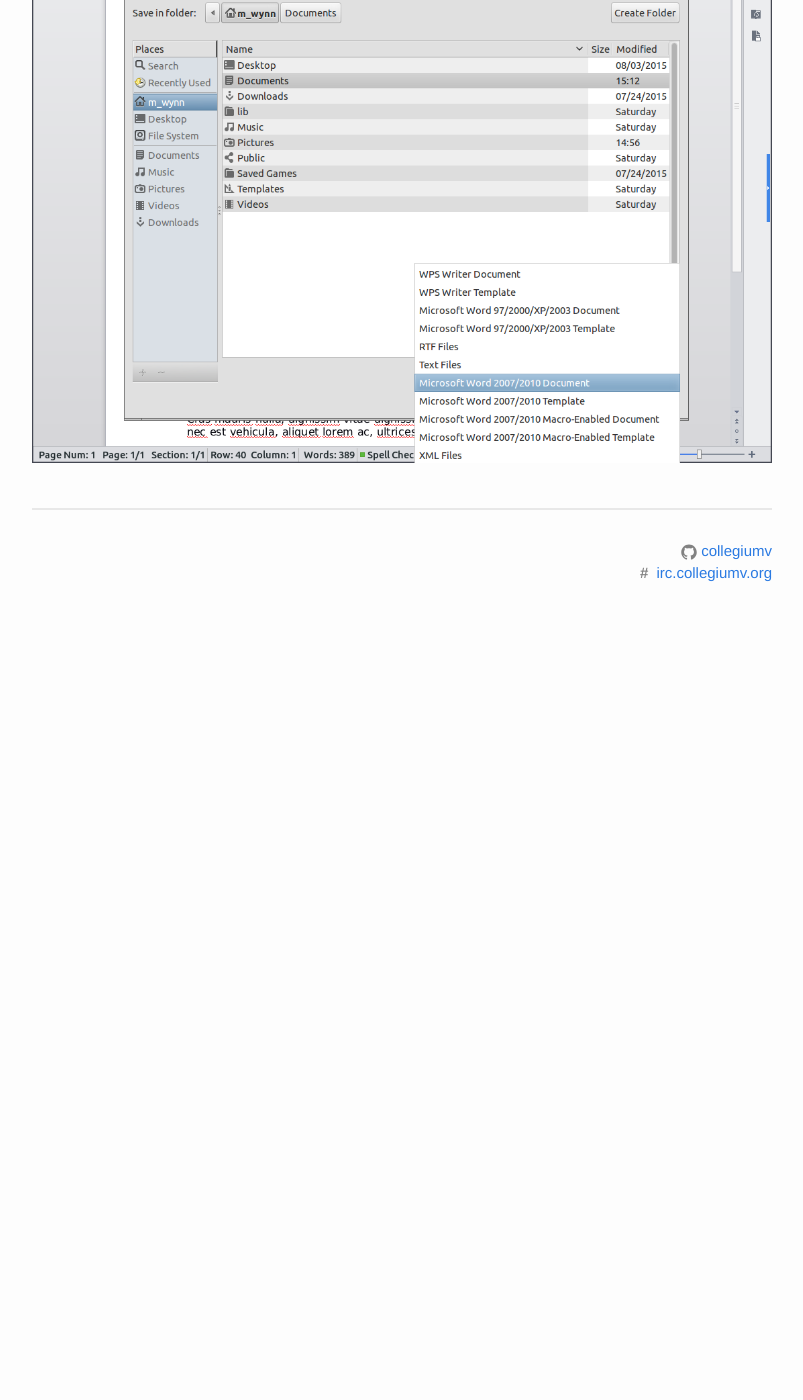
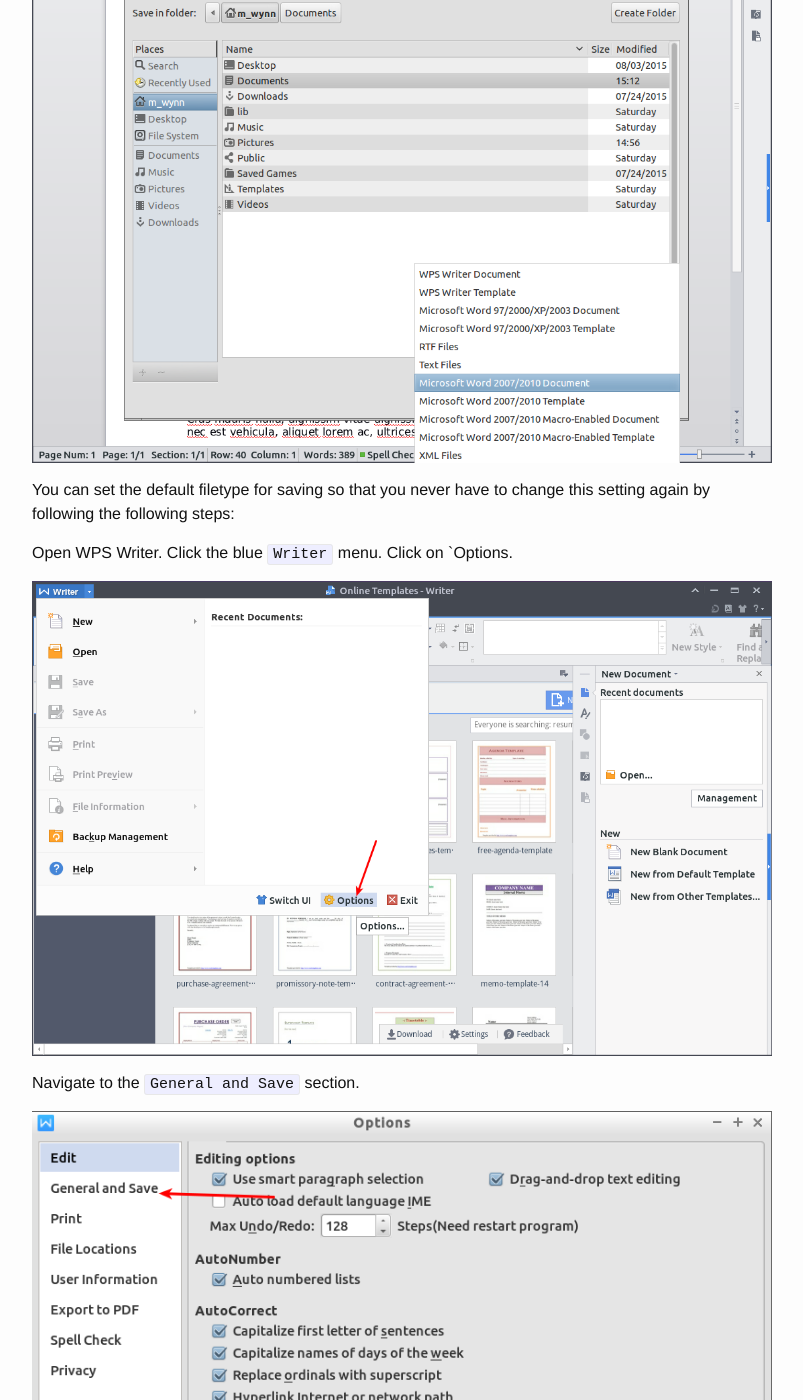
Before and after one commit to collegiumv/cv_doc_legacy, a Jekyll site: the page built from work/office.md, in a window 1280 px wide and 1400 px high, scrolled down 2479 px. Shown: the whole window, without its empty margins (238-1041 px from the left). Built offline with Jekyll 4.4.1, drawn with Linux system fonts in a browser that asks for light colours; before the commit the page ends 3109 px from its top, so only the background shows below that; some of the changed text lies outside the part shown.

Commit message:
Add WPS default settings help

```diff
--- a/work/office.md
+++ b/work/office.md
@@ -41,3 +41,19 @@ WPS Office provides three utilities, available via the Application Menu under "O
 ###It is important to be aware of your filetype when saving in WPS Office.  The default file format, `.wps`, cannot be read by Microsoft Word.  Be sure to select Microsoft Word 2007/2010 Document to save as a `.docx`, to preserve compatability with other office suites.
 
 ![WPS Office Format](/img/work/WPSOfficeFormat.png)
+
+You can set the default filetype for saving so that you never have to change this setting again by following the following steps:
+
+Open WPS Writer. Click the blue `Writer` menu. Click on `Options.
+
+![WPS Options](/img/work/WPSOptions.png)
+
+Navigate to the `General and Save` section.
+
+![WPS Save Option](/img/work/WPSOptionsTab.png)
+
+Under `Save files as default:` select your preferred save format.
+
+![WPS Save format](/img/work/WPSOptionsSave.png)
+
+Changing the default format for Presentation and Spreadsheet follows the same steps.
```
Also changed, not shown: work/index.md (+1 -1 lines), img/work/WPSOptions.png (added), img/work/WPSOptionsSave.png (added), img/work/WPSOptionsTab.png (added).
